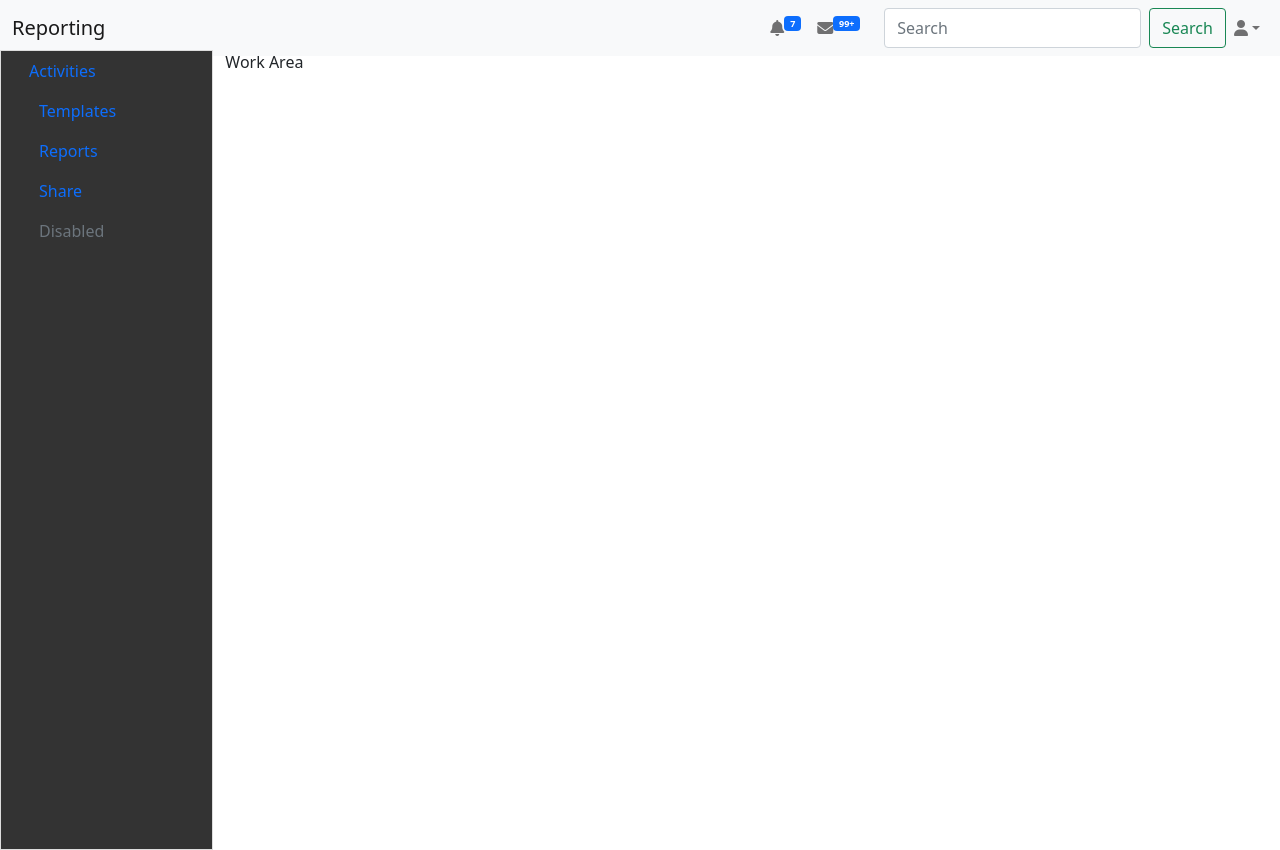
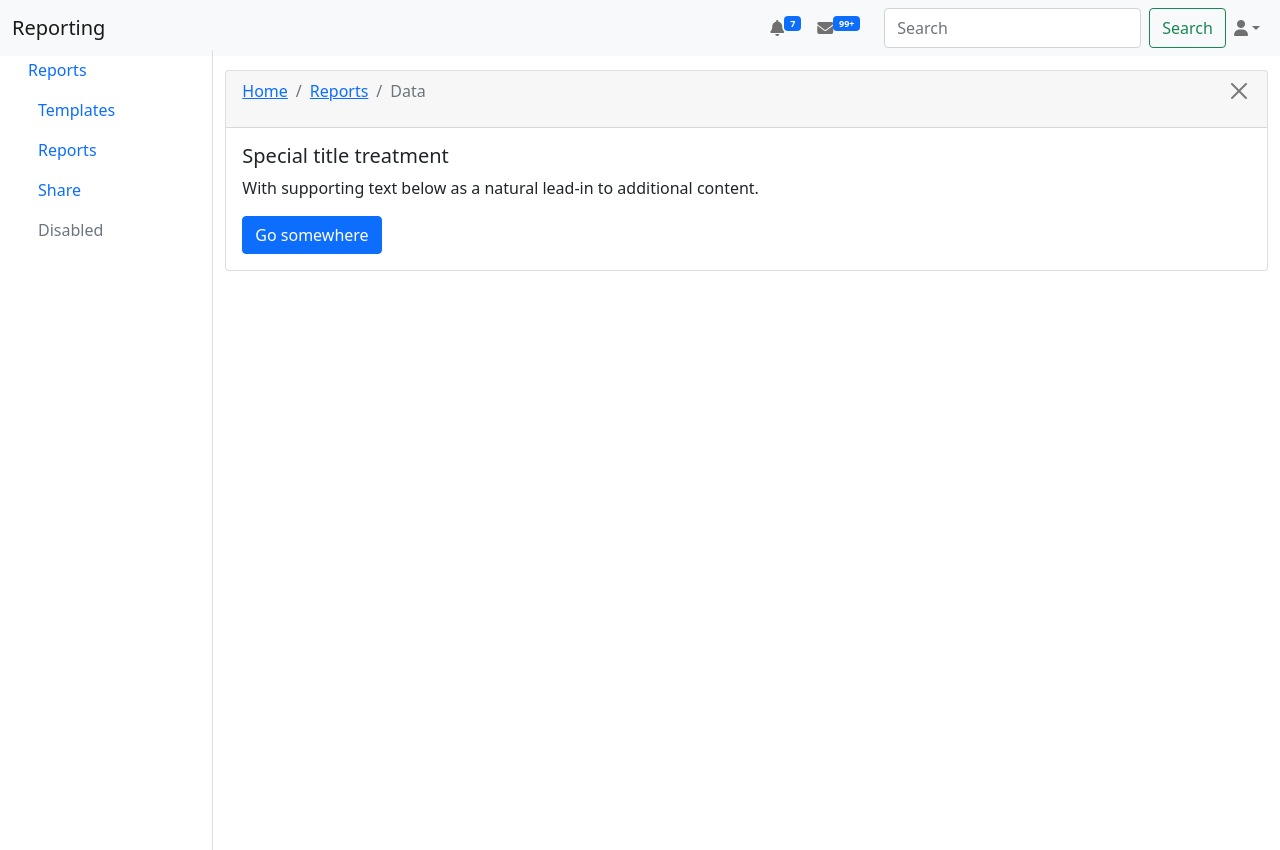
Before and after one commit to richardmedina/reporting, a React (Create React App) app: page / in a window 1280 px wide. Built offline with nearby package versions, Linux system fonts and the light colour scheme.

Commit message:
Some changes to layout

```diff
--- a/src/layouts/default/default-layout.component.jsx
+++ b/src/layouts/default/default-layout.component.jsx
@@ -11,7 +11,9 @@ import Row from 'react-bootstrap/Row';
 import Col from 'react-bootstrap/Col';
 
 import Badge from 'react-bootstrap/Badge';
-
+import Breadcrumb from 'react-bootstrap/Breadcrumb'
+import CloseButton from 'react-bootstrap/CloseButton';
+import Card from 'react-bootstrap/Card';
 
 
 const expand='lg';
@@ -22,6 +24,7 @@ const Layout  = () => (
     <Container fluid>
       <Navbar.Brand href="#">Reporting</Navbar.Brand>
       <Navbar.Toggle aria-controls={`offcanvasNavbar-expand-${expand}`} />
+
       <Navbar.Offcanvas
         id={`offcanvasNavbar-expand-${expand}`}
         aria-labelledby={`offcanvasNavbarLabel-expand-${expand}`}
@@ -41,7 +44,7 @@ const Layout  = () => (
               </span>
             </Nav.Link>
             <Nav.Link href="#action2">
-              <i class="fa-solid fa-envelope"></i>
+              <i className="fa-solid fa-envelope"></i>
               <span style={{ fontSize: '12px', lineHeight: '12px', verticalAlign: 'top'}}>
                 <Badge bg="primary">99+</Badge>
               </span>
@@ -60,7 +63,7 @@ const Layout  = () => (
 
           <Nav>
           <NavDropdown
-              title={<i class="fa-solid fa-user"></i>}
+              title={<i className="fa-solid fa-user"></i>}
               id={`offcanvasNavbarDropdown-expand-${expand}`}
               //className='dropdown-menu dropdown-menu-end'
             >
@@ -81,10 +84,18 @@ const Layout  = () => (
 
   <Container fluid style={{ position: 'absolute', top: '50px', bottom: '5px'}}>
     <Row>
-      <Col xs={2} style={{ border: 'solid 1px #ddd', background: '#333', height: '100vh'}}>
-        <Nav.Link>Activities</Nav.Link>
+      <Col
+        xs={2}
+        style={{
+          borderRight: 'solid 1px #ddd',
+          //background: '#333',
+          resize: 'horizontal',
+          height: '100vh'
+        }}
+      >
+        <Nav.Link>Reports</Nav.Link>
 
-        <Nav defaultActiveKey="/home" className="flex-column" style={{ paddingLeft: '10px'}}>
+        <Nav bg='dark' defaultActiveKey="/home" className="flex-column" style={{ paddingLeft: '10px'}}>
           <Nav.Link href="/home">Templates</Nav.Link>
           <Nav.Link eventKey="link-1">Reports</Nav.Link>
           <Nav.Link eventKey="link-2">Share</Nav.Link>
@@ -93,8 +104,60 @@ const Layout  = () => (
           </Nav.Link>
         </Nav>
       </Col>
-      <Col>
+      <Col style={{ paddingTop: '20px'}}>
+        <Card>
+          <Card.Header>
+            <Row>
+              <Col>
+                <Breadcrumb>
+                  <Breadcrumb.Item href="#">Home</Breadcrumb.Item>
+                  <Breadcrumb.Item href="https://getbootstrap.com/docs/4.0/components/breadcrumb/">
+                    Reports
+                  </Breadcrumb.Item>
+                  <Breadcrumb.Item
+                    active
+                  >
+                    Data
+                  </Breadcrumb.Item>
+                </Breadcrumb>
+              </Col>
+              <Col xs={1} style={{ textAlign: 'right'}}>
+                <CloseButton />
+              </Col>
+            </Row>
+          </Card.Header>
+          <Card.Body>
+            <Card.Title>Special title treatment</Card.Title>
+            <Card.Text>
+              With supporting text below as a natural lead-in to additional content.
+            </Card.Text>
+            <Button variant="primary">Go somewhere</Button>
+          </Card.Body>
+        </Card>
+        {/* <Container fluid>
+
+          <Row>
+            <Col style={{ border: 'solid 1px red'}}>
+              <Breadcrumb className='align-middle'>
+                <Breadcrumb.Item href="#">Home</Breadcrumb.Item>
+                <Breadcrumb.Item href="https://getbootstrap.com/docs/4.0/components/breadcrumb/">
+                  Reports
+                </Breadcrumb.Item>
+                <Breadcrumb.Item
+                  active
+                >
+                  Data
+                </Breadcrumb.Item>
+              </Breadcrumb>
+            </Col>
+            <Col>
+            <CloseButton className='float-right' />
+            </Col>
+          </Row>
+
         Work Area
+      </Container> */ }
+
       </Col>
     </Row>
   </Container>
```
